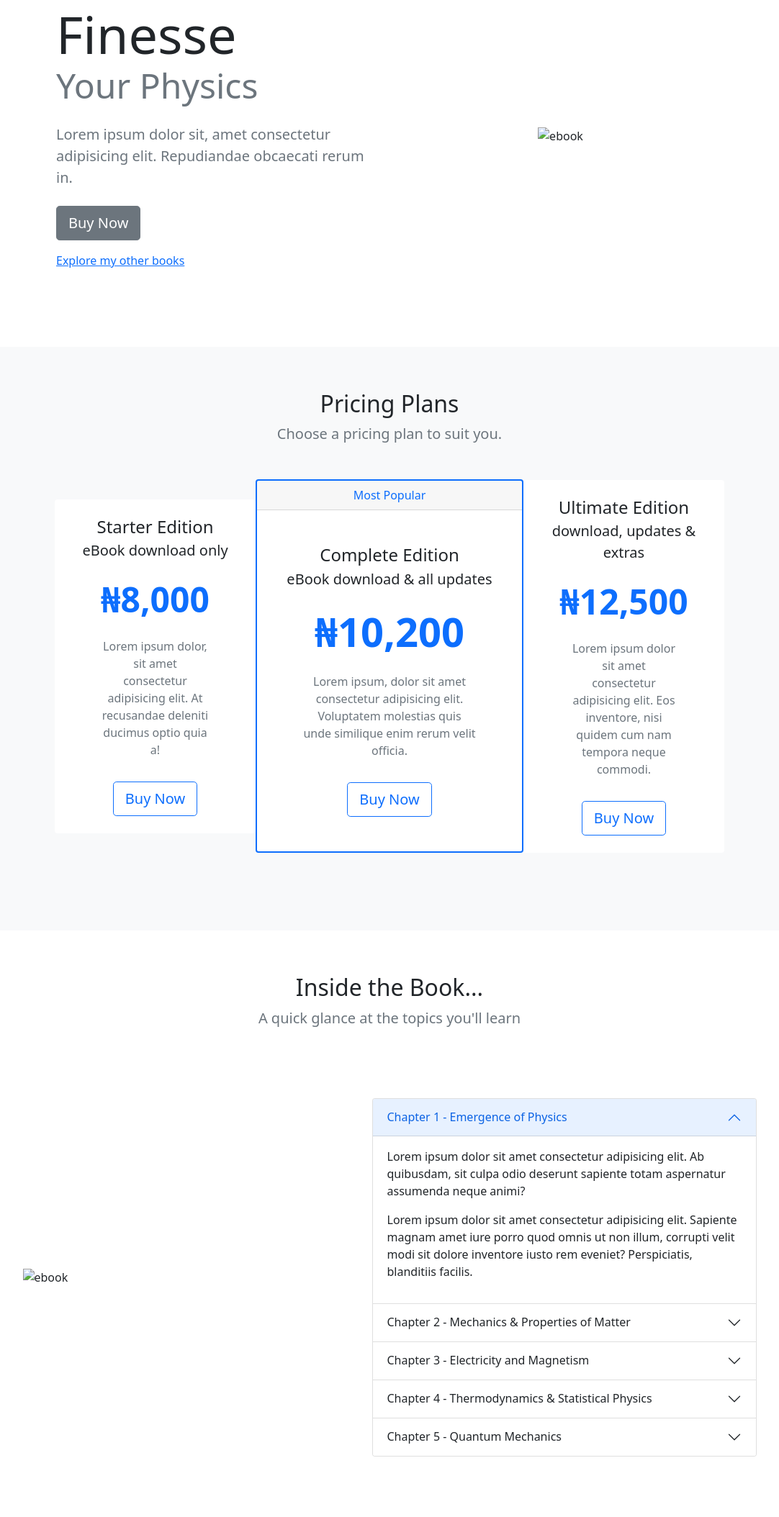
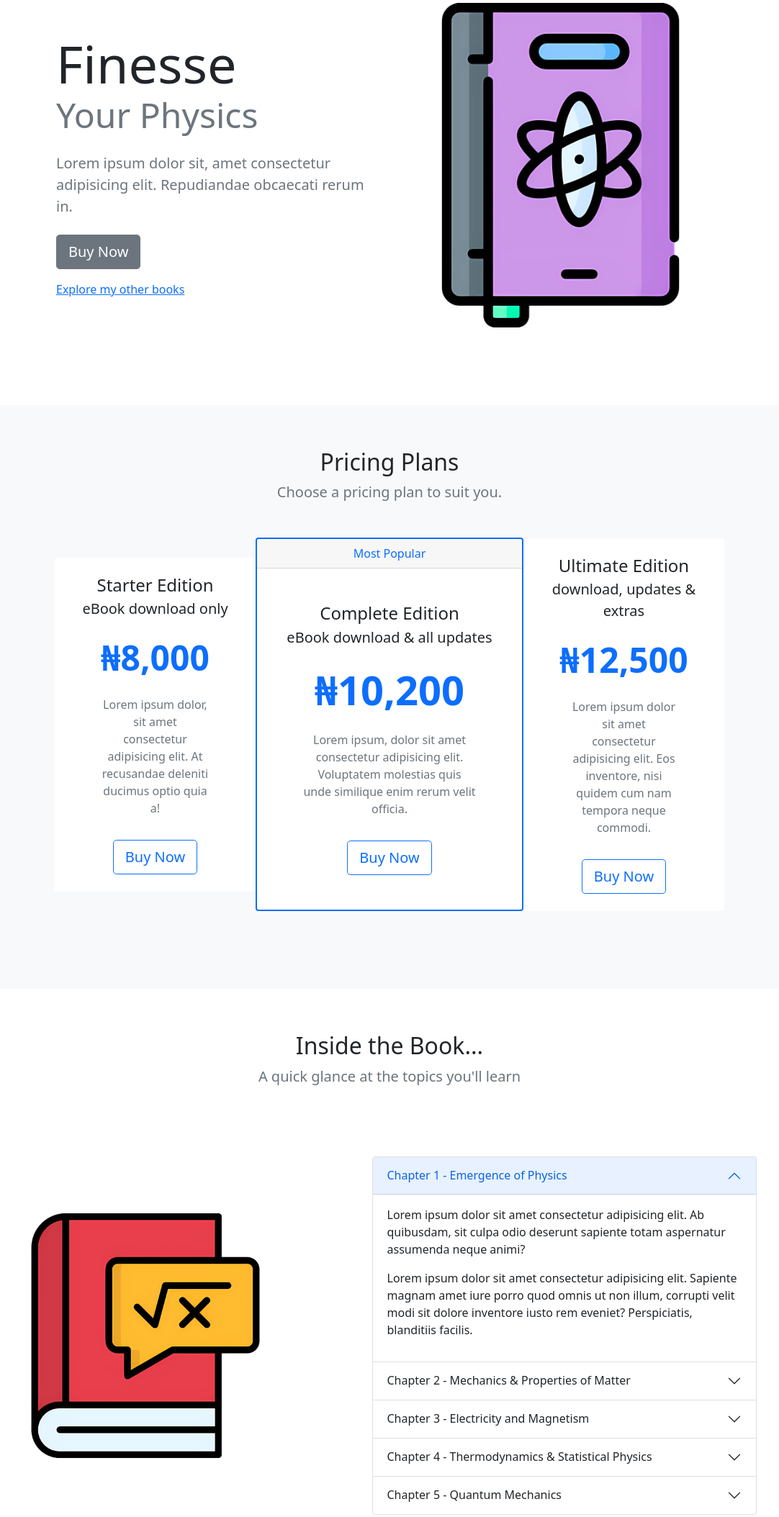
Before and after one commit to Panucci-Juggernaut/Project-Bootstrap, a plain HTML site: page index.html in a window 1280 px wide. Shown: the part 168-2276 px from the top of the page at 72% size, without its empty margins (99-1181 px from the left). Drawn offline with nearby package versions, Linux system fonts and the light colour scheme; the site is published under a folder, as on GitHub Pages, so addresses that start at the root find nothing.

Commit message:
firstRoughWork2

```diff
--- a/index.html
+++ b/index.html
@@ -70,7 +70,7 @@
           <div class="col-md-5 text-center d-none d-md-block">
             <!-- tooltip -->
             <span class="tt" data-bs-placement="bottom" title="Switch Media book cover">
-              <img src="/assets/book_1.png" class="img-fluid" alt="ebook">
+              <img src="assets/book_1.png" class="img-fluid" alt="ebook">
             </span>
           </div>
         </div>
@@ -142,7 +142,7 @@
         </div>
         <div class="row my-5 g-5 justify-content-around align-items-center">
           <div class="col-6 col-lg-4">
-            <img src="/assets/book_2.png" class="img-fluid" alt="ebook">
+            <img src="assets/book_2.png" class="img-fluid" alt="ebook">
           </div>
           <div class="col-lg-6">
 
```
